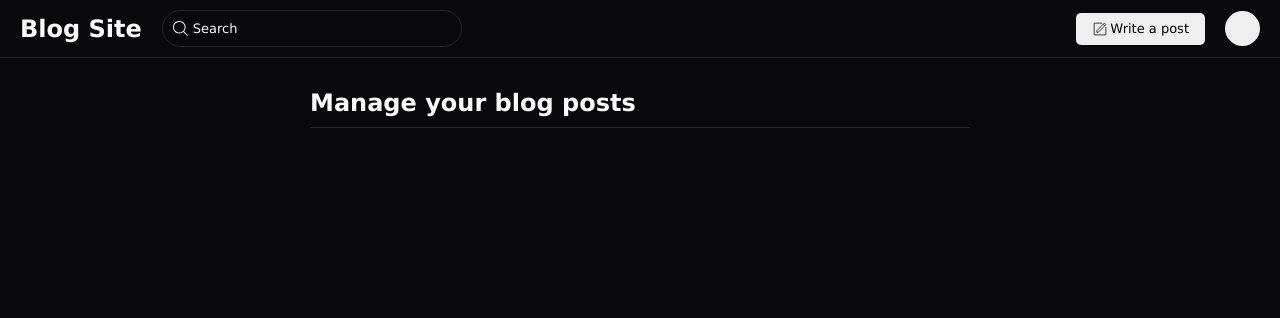
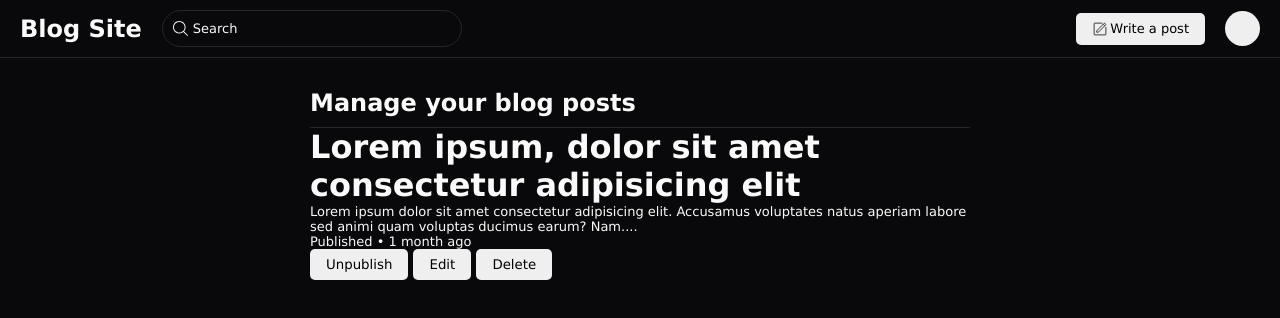
Before and after one commit to JethroNatividad/electives-project, a plain HTML site: page manage.html in a window 1280 px wide. Drawn offline with Linux system fonts and the light colour scheme.

Commit message:
manage: structure blog

```diff
--- a/manage.html
+++ b/manage.html
@@ -55,6 +55,26 @@
       <div class="container">
         <h1 class="title">Manage your blog posts</h1>
         <hr />
+        <div class="blog-list">
+          <div class="blog">
+            <h1 class="blog-title">
+              Lorem ipsum, dolor sit amet consectetur adipisicing elit
+            </h1>
+            <p class="blog-description">
+              Lorem ipsum dolor sit amet consectetur adipisicing elit. Accusamus
+              voluptates natus aperiam labore sed animi quam voluptas ducimus
+              earum? Nam....
+            </p>
+            <div class="blog-actions">
+              <p class="blog-status-date">Published • 1 month ago</p>
+              <div class="blog-action-buttons">
+                <button class="btn btn-primary">Unpublish</button>
+                <button class="btn btn-primary">Edit</button>
+                <button class="btn btn-primary">Delete</button>
+              </div>
+            </div>
+          </div>
+        </div>
       </div>
     </main>
     <script src="./js/main.js"></script>
```
